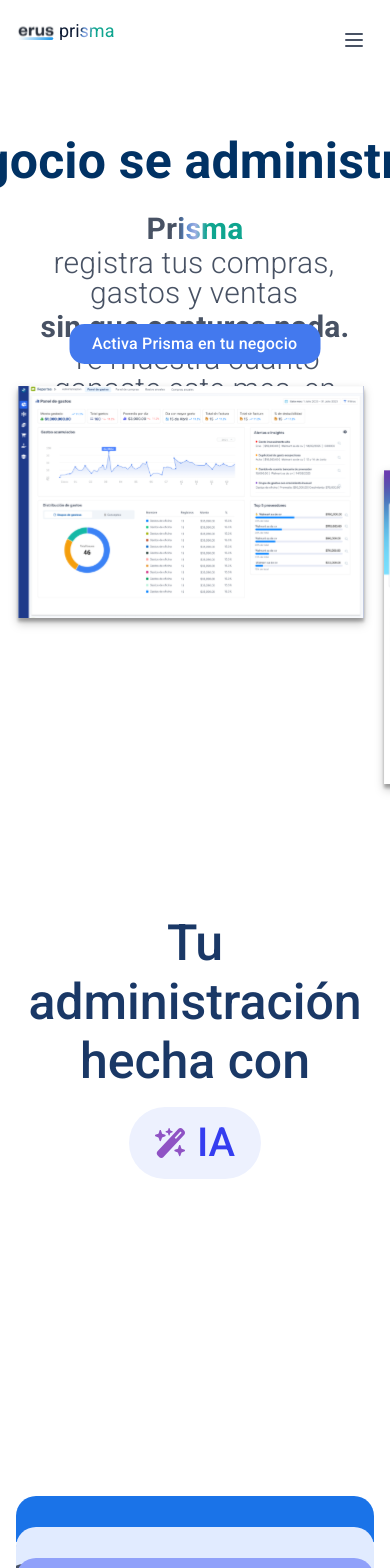
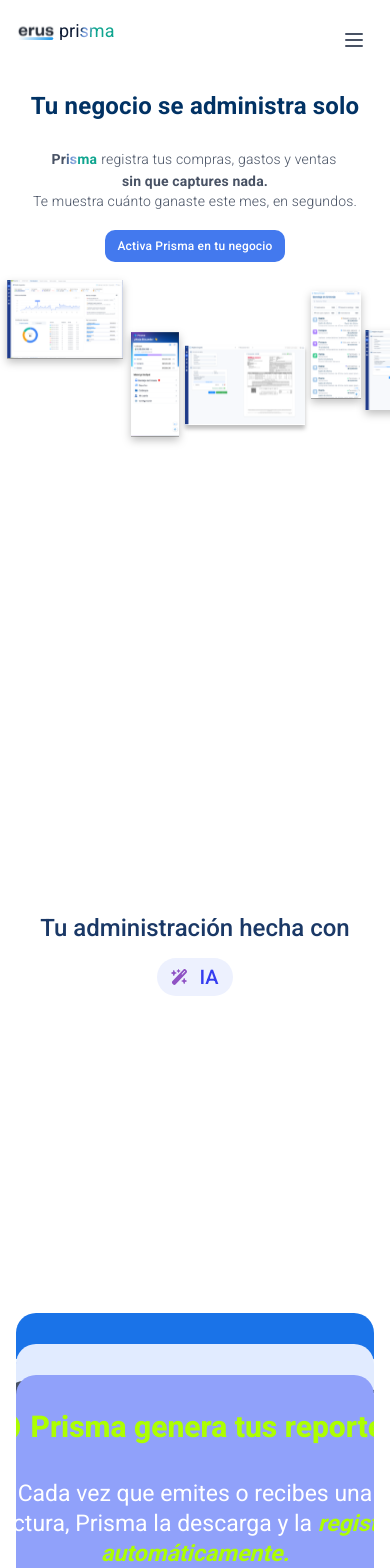
Before and after one commit to Arhammanj/Prismaworking, a Next.js app: page / in a window 390 px wide. Shown: the top 1568 px of the page. Built offline with nearby package versions, Linux system fonts and the light colour scheme.

Commit message:
fix(AIAdministrationSection, HeroSection): improve responsive design with dynamic font sizes and layout adjustments

```diff
--- a/src/app/AIAdministrationSection.jsx
+++ b/src/app/AIAdministrationSection.jsx
@@ -126,8 +126,12 @@
         <div ref={headerRef} className="flex flex-col justify-start items-center gap-16 w-full pt-16 pb-8">
           <div className="flex flex-col sm:flex-row justify-center items-center gap-4">
             <h2
-              className="text-[#1a3866] text-center font-medium text-[50px] leading-[59px]"
-              style={{ fontFamily: 'Roboto' }}
+              className="text-[#1a3866] text-center font-medium whitespace-nowrap"
+              style={{
+                fontFamily: 'Roboto',
+                fontSize: 'clamp(24px, 50px, 3.47vw)',
+                lineHeight: 'clamp(28px, 59px, 4.1vw)'
+              }}
             >
               Tu administración hecha con
             </h2>
@@ -135,7 +139,11 @@
               ref={iaBadgeRef}
               whileHover={{ scale: 1.05 }}
               whileTap={{ scale: 0.95 }}
-              className="flex items-center gap-3 bg-[#edf1fe] text-[#353df0] rounded-full text-[40px] font-medium px-[26px] py-[6px] cursor-pointer"
+              className="flex items-center gap-3 bg-[#edf1fe] text-[#353df0] rounded-full font-medium cursor-pointer"
+              style={{
+                fontSize: 'clamp(20px, 40px, 2.78vw)',
+                padding: 'clamp(4px, 6px, 0.42vw) clamp(14px, 26px, 1.81vw)'
+              }}
               onClick={handleLearnMore}
             >
               <Image
@@ -143,6 +151,10 @@
                 alt="AI icon"
                 width={30}
                 height={30}
+                style={{
+                  width: 'clamp(16px, 30px, 2.08vw)',
+                  height: 'clamp(16px, 30px, 2.08vw)'
+                }}
               />
               <span>{badgeText}</span>
             </motion.div>
--- a/src/app/HeroSection.jsx
+++ b/src/app/HeroSection.jsx
@@ -12,20 +12,21 @@
           initial={{ opacity: 0, y: -20 }}
           animate={{ opacity: 1, y: 0 }}
           transition={{ duration: 0.6, ease: "easeOut" }}
-          className="absolute left-1/2 transform -translate-x-1/2"
+          className="absolute left-1/2 transform -translate-x-1/2 px-4"
           style={{
-            width: '680px',
-            top: '149px',
+            width: 'clamp(300px, 680px, 90vw)',
+            top: 'clamp(100px, 169px, 11.7vw)',
             fontFamily: 'Roboto',
             fontWeight: 700,
-            fontSize: '50px',
-            lineHeight: '24px',
+            fontSize: 'clamp(24px, 50px, 3.47vw)',
+            lineHeight: 'clamp(12px, 24px, 1.67vw)',
             display: 'flex',
             alignItems: 'center',
             justifyContent: 'center',
             textAlign: 'center',
             letterSpacing: '0.18px',
-            color: '#013264'
+            color: '#013264',
+            whiteSpace: 'nowrap'
           }}
         >
           Tu negocio se administra solo
@@ -36,15 +37,15 @@
           initial={{ opacity: 0, y: -15 }}
           animate={{ opacity: 1, y: 0 }}
           transition={{ duration: 0.6, delay: 0.2, ease: "easeOut" }}
-          className="absolute left-1/2 transform -translate-x-1/2"
+          className="absolute left-1/2 transform -translate-x-1/2 px-4"
           style={{
-            width: '1100px',
-            maxWidth: '90%',
-            height: '80px',
-            top: '214px',
+            width: 'clamp(350px, 1100px, 95vw)',
+            maxWidth: '95%',
+            height: 'clamp(60px, 80px, 5.5vw)',
+            top: 'clamp(150px, 234px, 16.25vw)',
             fontFamily: 'Roboto',
-            fontSize: '30px',
-            lineHeight: '30px',
+            fontSize: 'clamp(14px, 30px, 2.08vw)',
+            lineHeight: 'clamp(18px, 30px, 2.08vw)',
             letterSpacing: '0.18px',
             textAlign: 'center',
             display: 'flex',
@@ -87,34 +88,33 @@
           whileTap={{ scale: 0.95 }}
           className="absolute left-1/2 transform -translate-x-1/2 cursor-pointer flex items-center justify-center"
           style={{
-            width: '251px',
-            height: '40px',
-            top: '324px',
+            width: 'clamp(180px, 251px, 17.43vw)',
+            height: 'clamp(32px, 40px, 2.78vw)',
+            top: 'clamp(230px, 344px, 23.9vw)',
             background: '#4379EE',
-            borderRadius: '15px'
+            borderRadius: 'clamp(10px, 15px, 1.04vw)'
           }}
           onClick={() => console.log('Activa Prisma clicked')}
         >
           <span
             style={{
-              width: '206px',
-              height: '25px',
               fontFamily: 'Roboto',
               fontWeight: 500,
-              fontSize: '16px',
-              lineHeight: '24px',
+              fontSize: 'clamp(12px, 16px, 1.11vw)',
+              lineHeight: 'clamp(18px, 24px, 1.67vw)',
               display: 'flex',
               alignItems: 'center',
               textAlign: 'center',
               letterSpacing: '0.18px',
-              color: '#FFFFFF'
+              color: '#FFFFFF',
+              whiteSpace: 'nowrap'
             }}
           >
             Activa Prisma en tu negocio
           </span>
         </motion.div>
 
-        {/* Product Images Container - positioned relative to section */}
+        {/* Product Images Container - All 5 images scaled proportionally */}
 
           {/* Image 1 - Dashboard (Left) */}
           <motion.div
@@ -124,10 +124,10 @@
             transition={{ duration: 0.7, delay: 0.6, ease: "easeOut" }}
             className="absolute cursor-pointer"
             style={{
-              width: '356px',
-              height: '239px',
-              left: '13px',
-              top: '386px',
+              width: 'clamp(120px, 356px, 24.72vw)',
+              height: 'clamp(80px, 239px, 16.6vw)',
+              left: 'clamp(5px, 13px, 0.9vw)',
+              top: 'clamp(280px, 386px, 26.8vw)',
               opacity: 1,
               transform: 'rotate(0deg)',
               zIndex: 4
@@ -153,10 +153,10 @@
             transition={{ duration: 0.7, delay: 0.7, ease: "easeOut" }}
             className="absolute cursor-pointer"
             style={{
-              width: '151px',
-              height: '329px',
-              left: '380px',
-              top: '466px',
+              width: 'clamp(50px, 151px, 10.49vw)',
+              height: 'clamp(110px, 329px, 22.85vw)',
+              left: 'clamp(130px, 380px, 26.39vw)',
+              top: 'clamp(330px, 466px, 32.36vw)',
               opacity: 1,
               transform: 'rotate(0deg)',
               zIndex: 5
@@ -182,10 +182,10 @@
             transition={{ duration: 0.7, delay: 0.8, ease: "easeOut" }}
             className="absolute cursor-pointer"
             style={{
-              width: '357px',
-              height: '233px',
-              left: '550px',
-              top: '491px',
+              width: 'clamp(120px, 357px, 24.79vw)',
+              height: 'clamp(80px, 233px, 16.18vw)',
+              left: 'clamp(185px, 550px, 38.19vw)',
+              top: 'clamp(345px, 491px, 34.1vw)',
               opacity: 1,
               transform: 'rotate(0deg)',
               zIndex: 3
@@ -211,10 +211,10 @@
             transition={{ duration: 0.7, delay: 0.9, ease: "easeOut" }}
             className="absolute cursor-pointer"
             style={{
-              width: '155px',
-              height: '335px',
-              left: '925px',
-              top: '413px',
+              width: 'clamp(52px, 155px, 10.76vw)',
+              height: 'clamp(112px, 335px, 23.26vw)',
+              left: 'clamp(310px, 925px, 64.24vw)',
+              top: 'clamp(290px, 413px, 28.68vw)',
               opacity: 1,
               transform: 'rotate(0deg)',
               zIndex: 2
@@ -240,10 +240,10 @@
             transition={{ duration: 0.7, delay: 1, ease: "easeOut" }}
             className="absolute cursor-pointer"
             style={{
-              width: '367px',
-              height: '240px',
-              left: '1095px',
-              top: '466px',
+              width: 'clamp(123px, 367px, 25.49vw)',
+              height: 'clamp(80px, 240px, 16.67vw)',
+              left: 'clamp(365px, 1095px, 76.04vw)',
+              top: 'clamp(330px, 466px, 32.36vw)',
               opacity: 1,
               transform: 'rotate(0deg)',
               zIndex: 1
```
